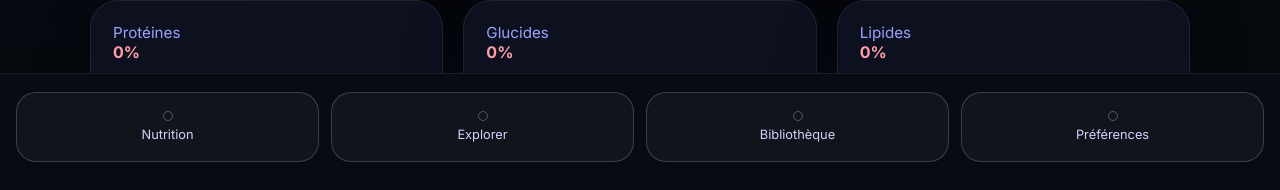
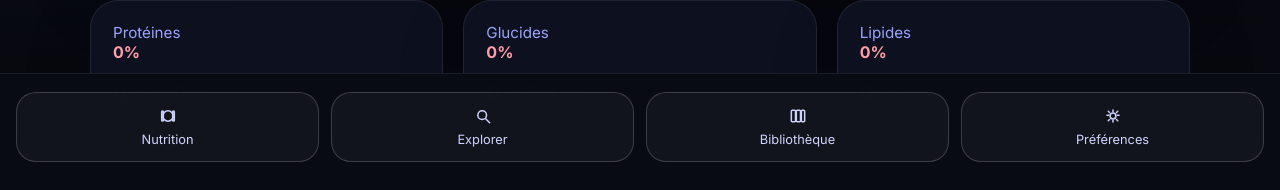
Before and after one commit to maximeautrusseau6-ux/fittrack, a React (Vite) app: page / in a window 1280 px wide. Shown: the part 610-800 px from the top of the page. Built offline with nearby package versions, Linux system fonts and the light colour scheme.

Commit message:
Nouvelle fonctionnalité

```diff
--- a/src/components/Sidebar.css
+++ b/src/components/Sidebar.css
@@ -51,12 +51,18 @@
   transform: translateY(-1px);
 }
 
-.nav-icon {
-  width: 10px;
-  height: 10px;
-  border-radius: 50%;
-  border: 1px solid rgba(255, 255, 255, 0.28);
-  background: transparent;
+.nav-icon-svg {
+  width: 20px;
+  height: 20px;
+  stroke: currentColor;
+  fill: none;
+  stroke-width: 1.8px;
+  stroke-linecap: round;
+  stroke-linejoin: round;
+}
+
+.nav-label {
+  color: #cfd4ff;
 }
 
 .nav-label {
--- a/src/components/Sidebar.jsx
+++ b/src/components/Sidebar.jsx
@@ -7,12 +7,49 @@ const NAV = [
   { id: 'settings', label: 'Préférences' }
 ];
 
+function Icon({ type }) {
+  switch (type) {
+    case 'nutrition':
+      return (
+        <svg className="nav-icon-svg" viewBox="0 0 24 24" aria-hidden="true">
+          <circle cx="12" cy="12" r="6.2" />
+          <rect x="4.4" y="6" width="2" height="12" rx="1" />
+          <rect x="17.6" y="6" width="2" height="12" rx="1" />
+        </svg>
+      );
+    case 'explore':
+      return (
+        <svg className="nav-icon-svg" viewBox="0 0 24 24" aria-hidden="true">
+          <circle cx="11" cy="11" r="5.2" />
+          <line x1="15.5" y1="15.5" x2="20" y2="20" />
+        </svg>
+      );
+    case 'library':
+      return (
+        <svg className="nav-icon-svg" viewBox="0 0 24 24" aria-hidden="true">
+          <rect x="4" y="5" width="5" height="14" rx="1.2" />
+          <rect x="10" y="5" width="5" height="14" rx="1.2" />
+          <rect x="16" y="5" width="4" height="14" rx="1.2" />
+        </svg>
+      );
+    case 'settings':
+      return (
+        <svg className="nav-icon-svg" viewBox="0 0 24 24" aria-hidden="true">
+          <circle cx="12" cy="12" r="3.5" />
+          <path d="M4.8 11h2.2M17 11h2.2M12 4.8v2.2M12 17v2.2M6.3 6.3l1.5 1.5M16.2 16.2l1.5 1.5M6.3 17.7l1.5-1.5M16.2 7.8l1.5-1.5" />
+        </svg>
+      );
+    default:
+      return null;
+  }
+}
+
 export default function Sidebar({ hidden }) {
   return (
     <nav className={`bottom-nav${hidden ? ' bottom-nav--hidden' : ''}`} aria-hidden={hidden}>
       {NAV.map((item) => (
         <button key={item.id} className="bottom-nav-button" type="button">
-          <span className="nav-icon" aria-hidden="true" />
+          <Icon type={item.id} />
           <span className="nav-label">{item.label}</span>
         </button>
       ))}
```
